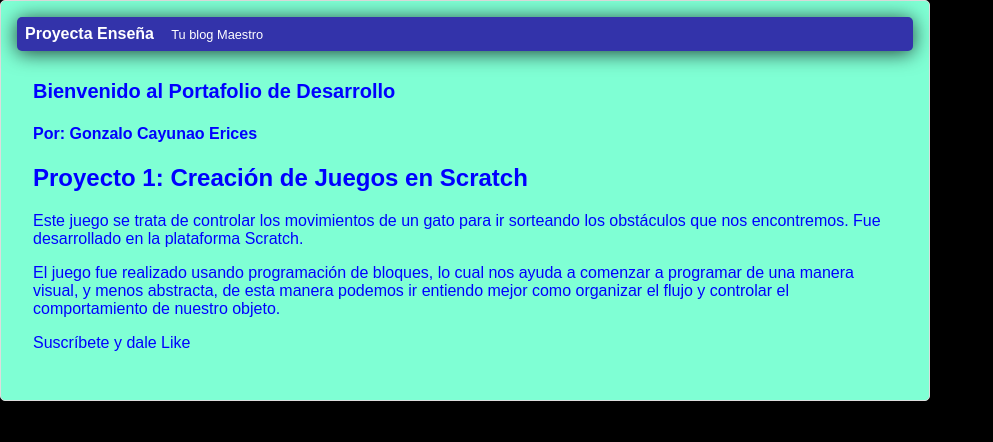
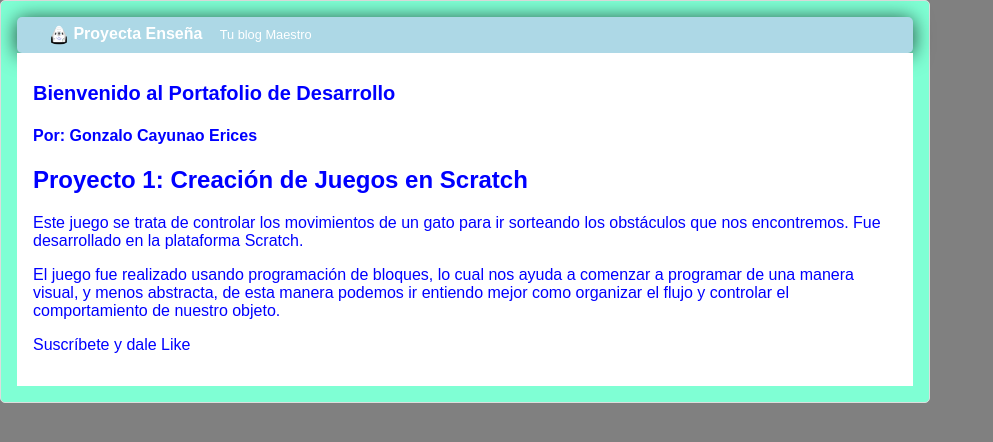
Before and after one commit to gonzakayunawel/hyperblog, a plain HTML site: page index.html in a window 1280 px wide. Shown: the whole page, without its empty margins (0-993 px from the left). Drawn offline with Linux system fonts and the light colour scheme.

Commit message:
Color de fondo, logo nuevo y mejor color de header

```diff
--- a/css/styles.css
+++ b/css/styles.css
@@ -1,5 +1,5 @@
 body {
-    background-color: black;
+    background-color: grey;
     color: blue;
     text-align: center;
     font-family: Arial, Helvetica, sans-serif;
@@ -8,14 +8,20 @@ body {
     padding: 0;
 }
 #header {
-    background: #33a;
+    background: lightblue;
     color: white;
     font-weight: bold;
     box-shadow: 0px 2px 20px 0px rgba(0, 0, 0, 0.75);
     margin: 0;
-    padding: 0.5em;
+    padding: 0.5em 0 0.5em 2em;
     border-radius: 5px;
 }
+
+#header #logo {
+    width: 20px;
+    vertical-align: middle;
+}
+
 #header #tagline {
     margin: 0 0 0 1em;
     font-weight: normal;
@@ -34,4 +40,5 @@ body {
 }
 #post {
     padding: 1em;
+    background-color:white;
 }
--- a/index.html
+++ b/index.html
@@ -10,6 +10,7 @@
 <body>
     <div id="container">
         <div id="header">
+            <img id="logo" src="imagenes/dragon.png">
             Proyecta Enseña
             <span id="tagline">Tu blog Maestro</span>
         </div>
```
